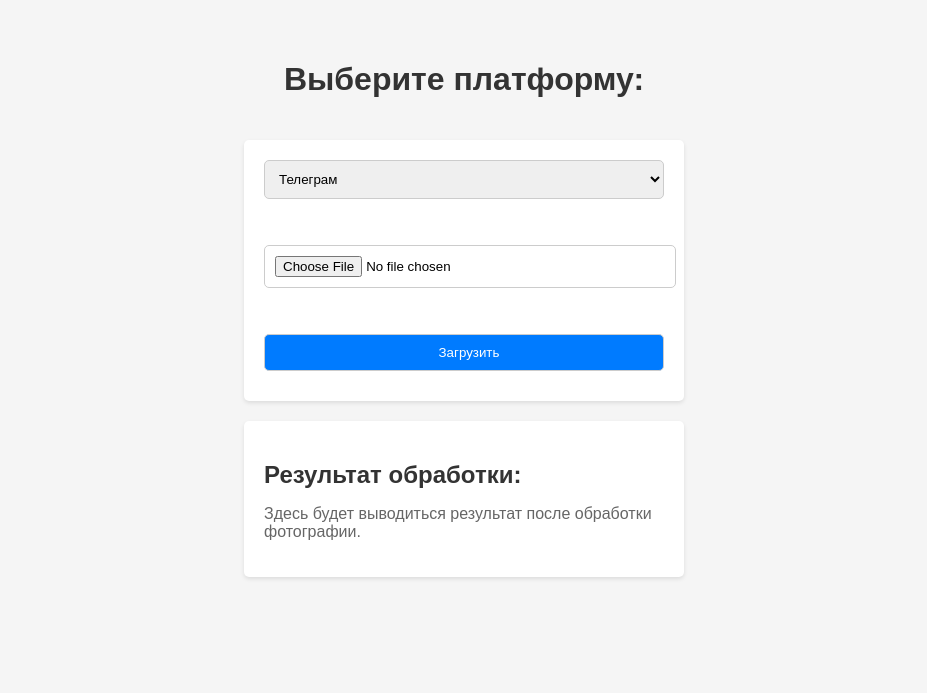
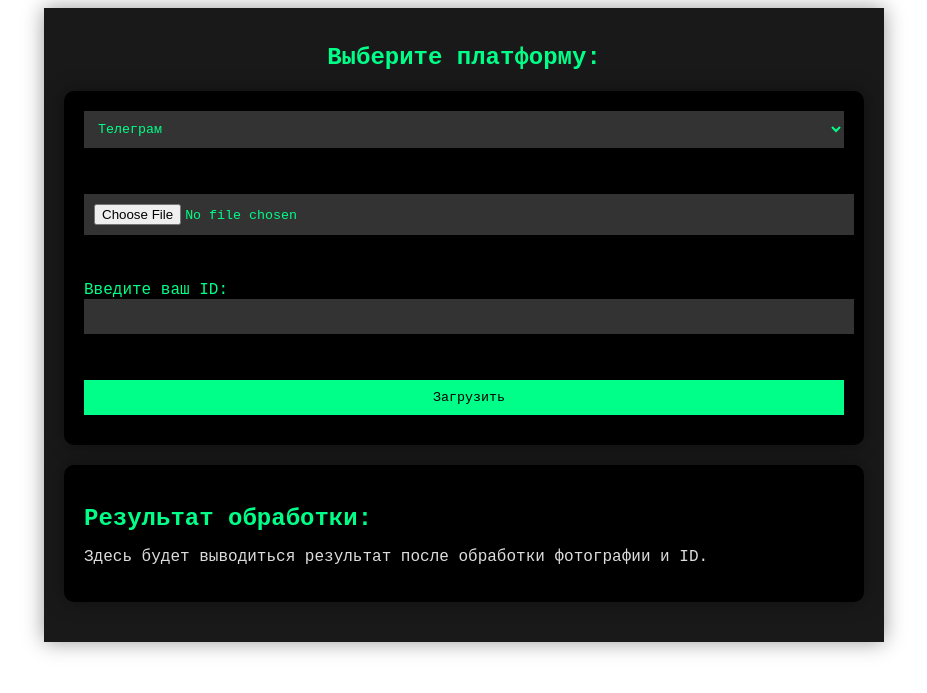
Before and after one commit to KolyaYashin/blog_hackathon, a Flask app: page / in a window 1280 px wide. Shown: the top 693 px of the page, without its empty margins (176-1103 px from the left). Run offline with Flask 3, Linux system fonts and the light colour scheme.

Commit message:
new html

```diff
--- a/templates/index.html
+++ b/templates/index.html
@@ -3,73 +3,85 @@
 <head>
     <title>Выберите платформу и загрузите фото</title>
     <style>
-        /* Стили для основного содержимого */
-body {
-    font-family: Arial, sans-serif;
-    margin: 0;
+        /* Добавьте это в файл styles.css */
+
+/* Стили для контейнера */
+.container {
+    max-width: 800px;
+    margin: 0 auto;
     padding: 20px;
-    background-color: #f5f5f5;
+    background-color: #191919;
+    color: #00ff88;
+    font-family: 'Courier New', monospace;
+    box-shadow: 0 0 20px rgba(0, 0, 0, 0.4);
 }
 
+/* Стили для заголовка */
 h1 {
-    color: #333;
-    text-align: center; /* Выравнивание по центру */
-    padding: 20px 0; /* Добавим немного отступов для красоты */
+    color: #00ff88;
+    text-align: center;
+    font-size: 24px;
+    margin-bottom: 20px;
 }
 
+/* Стили для формы */
 form {
-    background-color: #fff;
+    background-color: #000;
     padding: 20px;
-    border-radius: 5px;
-    box-shadow: 0 2px 4px rgba(0, 0, 0, 0.1);
-    max-width: 400px;
+    border-radius: 10px;
+    box-shadow: 0 0 20px rgba(0, 0, 0, 0.4);
     margin: 0 auto;
 }
 
-select, input[type="file"], input[type="submit"] {
+/* Стили для полей ввода */
+select, input[type="file"], input[type="text"], input[type="submit"] {
     display: block;
     margin-bottom: 10px;
     width: 100%;
     padding: 10px;
-    border: 1px solid #ccc;
-    border-radius: 5px;
+    background-color: #333;
+    border: none;
+    color: #00ff88;
+    font-family: 'Courier New', monospace;
     padding-right: 0px;
 
 
 }
 
+/* Стили для кнопки */
 input[type="submit"] {
-    background-color: #007bff;
-    color: #fff;
+    background-color: #00ff88;
+    color: #000;
     cursor: pointer;
+    transition: background-color 0.3s ease-in-out;
 }
 
 input[type="submit"]:hover {
-    background-color: #0056b3;
+    background-color: #007a55;
 }
 
 /* Стили для блока результата */
 .result-box {
-    background-color: #fff;
+    background-color: #000;
     padding: 20px;
-    border-radius: 5px;
-    box-shadow: 0 2px 4px rgba(0, 0, 0, 0.1);
-    max-width: 400px;
+    border-radius: 10px;
+    box-shadow: 0 0 20px rgba(0, 0, 0, 0.4);
     margin: 20px auto;
 }
 
 .result-box h2 {
-    color: #333;
+    color: #00ff88;
     margin-bottom: 10px;
 }
 
 .result-box p {
-    color: #666;
+    color: #ddd;
 }
 
     </style>
 </head>
 <body>
+    <div class="container">
         <h1>Выберите платформу:</h1>
         <form action="upload.php" method="POST" enctype="multipart/form-data">
             <select name="platform">
@@ -81,12 +93,16 @@ input[type="submit"]:hover {
             <br><br>
             <input type="file" name="photo" accept="image/*">
             <br><br>
+            <label for="id">Введите ваш ID:</label>
+            <input type="text" id="id" name="id">
+            <br><br>
             <input type="submit" value="Загрузить">
         </form>
 
         <div class="result-box">
             <h2>Результат обработки:</h2>
-        <p>Здесь будет выводиться результат после обработки фотографии.</p>
+            <p>Здесь будет выводиться результат после обработки фотографии и ID.</p>
+        </div>
     </div>
 </body>
 </html>
```
Also changed, not shown: templates/style.css (+35 -24 lines). Lines whose indentation alone changed are shown as unchanged.
